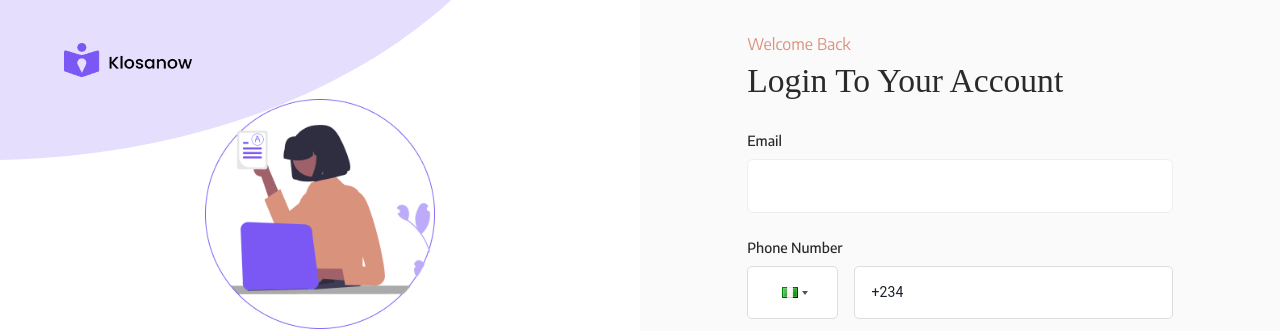
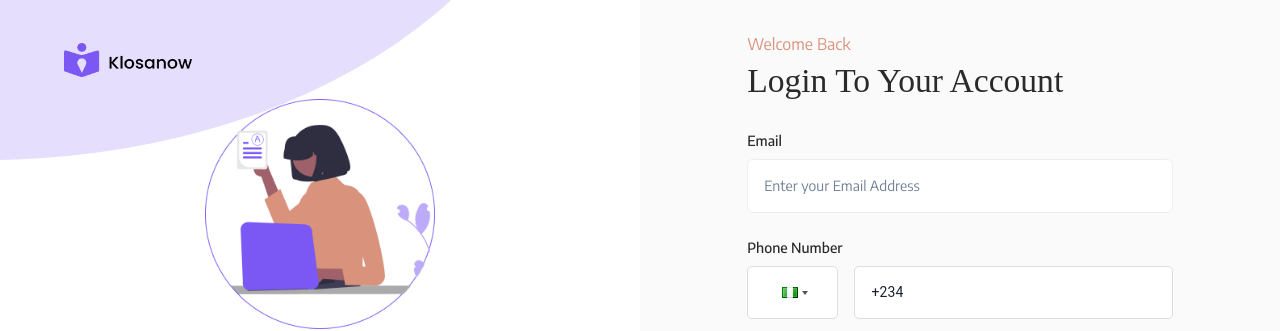
Before and after one commit to KlosaNow/klosanow-frontend, a React (Vite) app: page /sign-in in a window 1280 px wide. Shown: the top 331 px of the page. Built offline with nearby package versions, Linux system fonts and the light colour scheme.

Commit message:
refactor: update OTP flow

```diff
--- a/src/hooks/auth-hooks/useSignup.ts
+++ b/src/hooks/auth-hooks/useSignup.ts
@@ -6,9 +6,12 @@ import { AxiosError } from "axios";
 const useSignup = () => {
   const signup = async (values: FormikValues) => {
     try {
-      const { data } = await axiosBaseInstance.post("/auth/sign-up", values);
+      const res: any = await axiosBaseInstance.post("/auth/sign-up", values);
 
-      return data.data;
+      // @ts-ignore
+      console.log(res);
+      // console.log(res.headers);
+      return res.data.data;
     } catch (err) {
       throw Error;
     }
--- a/src/pages/Authentication/Otp/Otp.tsx
+++ b/src/pages/Authentication/Otp/Otp.tsx
@@ -24,6 +24,7 @@ export default function Otp(): JSX.Element {
     setPin(value);
   };
   const { mutate } = useVerifyOtp();
+
   const handleOnSubmit = (e: any) => {
     e.preventDefault();
     mutate(pin);
@@ -142,6 +143,7 @@ export default function Otp(): JSX.Element {
                   p="1.5rem"
                   color="neutral.50"
                   bgColor="primary.50"
+                  type="submit"
                 >
                   Verify OTP
                 </Button>
--- a/src/pages/Authentication/SignIn/SignIn.tsx
+++ b/src/pages/Authentication/SignIn/SignIn.tsx
@@ -34,7 +34,7 @@ export default function SignIn() {
 
   const formik = useFormik({
     initialValues: {
-      email: " ",
+      email: "",
       phoneNumber: "",
     },
     validationSchema: SignInSchema,
--- a/src/pages/Authentication/SignUp/SignUp.tsx
+++ b/src/pages/Authentication/SignUp/SignUp.tsx
@@ -27,7 +27,7 @@ import { InputError } from "../../../components";
 
 export default function SignUp() {
   const navigate = useNavigate();
-  const { mutate, data, isError, error } = useSignup();
+  const { mutate, data } = useSignup();
 
   const handleOnSubmit = (values: any) => {
     mutate(values);
@@ -38,23 +38,19 @@ export default function SignUp() {
 
   const formik = useFormik({
     initialValues: {
-      name: " ",
-      email: " ",
-      phoneNumber: " ",
+      name: "",
+      email: "",
+      phoneNumber: "",
     },
     validationSchema: SignUpSchema,
     onSubmit: handleOnSubmit,
   });
 
   useEffect(() => {
-    console.log(data);
-
     if (data?.otp !== undefined) {
       localStorage.setItem("otp", data?.otp);
 
       navigate("/otp");
-    } else if (isError) {
-      console.log(error);
     }
   }, [data]);
   return (
```
